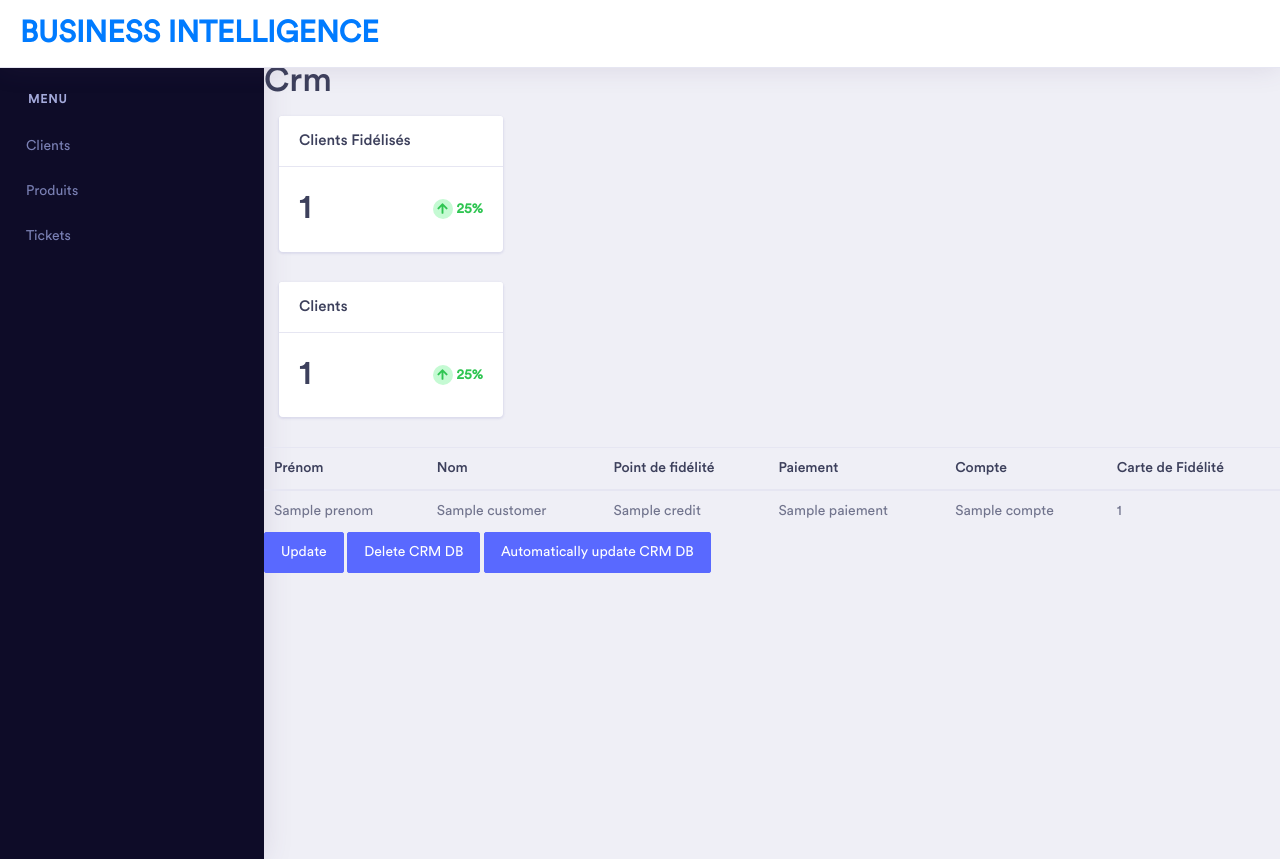
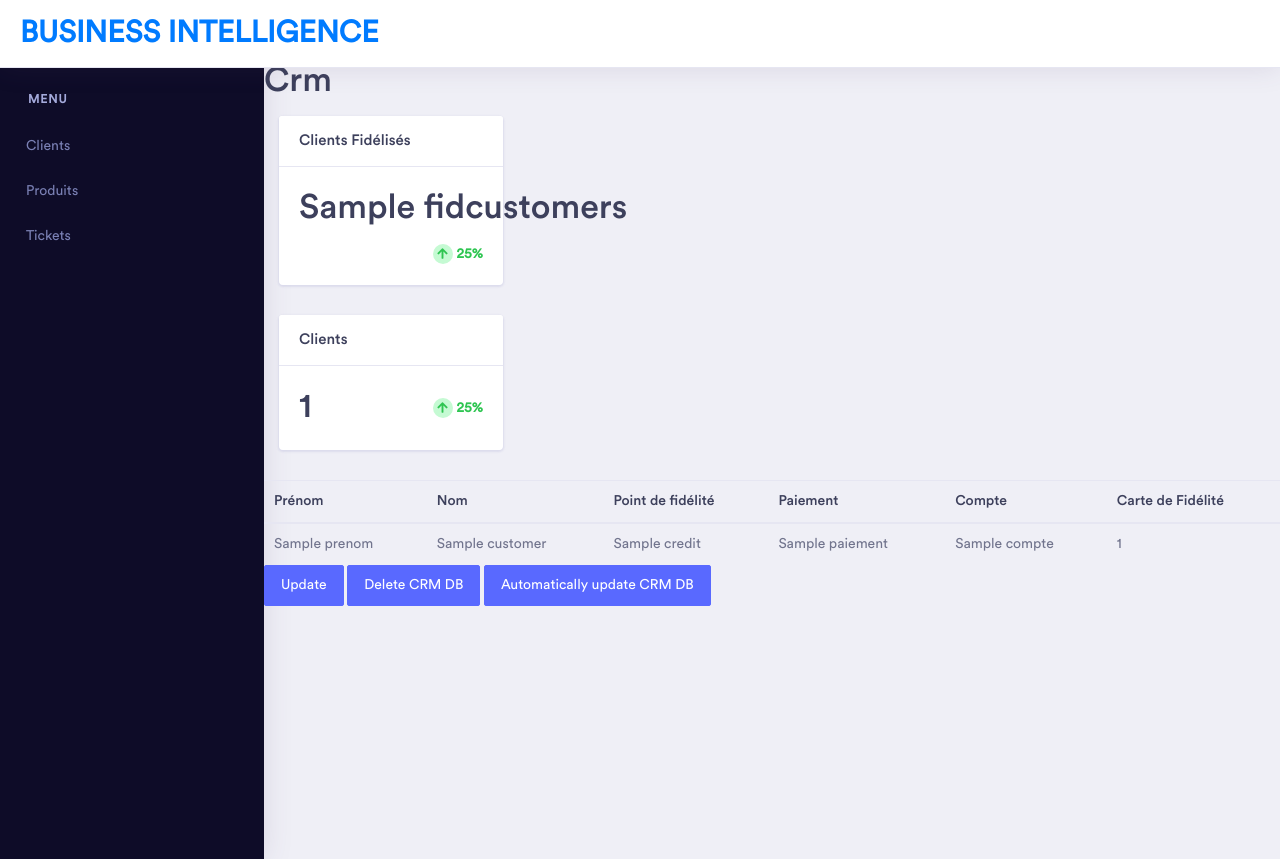
Before and after one commit to ursi-2020/business-intelligence, a Django app: template application/djangoapp/templates/crm.html in a window 1280 px wide. Shown: the top 859 px of the page. Run offline with Django 3.2, Linux system fonts and the light colour scheme; the template is opened without the code that fills it: most values are stand-ins (such as "Sample title", 1, 10 or a date in 2020); parts of the project's set-up code (start-up, migrations or seed data) failed here and were passed over; some libraries are stand-ins or nearby versions; some web fonts are replaced.

Commit message:
[CLIENT] Ajout du nombre de clients fidélisés sur le front

```diff
--- a/application/djangoapp/templates/crm.html
+++ b/application/djangoapp/templates/crm.html
@@ -7,7 +7,7 @@
                 <h5 class="card-header">Clients Fidélisés</h5>
                 <div class="card-body">
                     <div class="metric-value d-inline-block">
-                        <h1 class="mb-1">{{ fidcustomers.count }}</h1>
+                        <h1 class="mb-1">{{ fidcustomers }}</h1>
                     </div>
                     <div class="metric-label d-inline-block float-right text-success font-weight-bold">
                         <span class="icon-circle-small icon-box-xs text-success bg-success-light"><i class="fa fa-fw fa-arrow-up"></i></span><span class="ml-1">25%</span>
--- a/application/djangoapp/templates/index.html
+++ b/application/djangoapp/templates/index.html
@@ -80,8 +80,8 @@
         <!-- wrapper  -->
         <!-- ============================================================== -->
         <div class="dashboard-wrapper">
-            	{% block content %}
-                {% endblock %}
+            {% block content %}
+            {% endblock %}
         </div>
         <!-- ============================================================== -->
         <!-- end wrapper  -->
--- a/application/djangoapp/views.py
+++ b/application/djangoapp/views.py
@@ -25,7 +25,7 @@ def catalogue_produit(request):
 
 def crm(request):
     customers = Customer.objects.all()
-    fidcustomers = list(filter(lambda x: x.Compte is not None, customers))
+    fidcustomers = sum(1 for i in customers if i.Compte != "")
     return render(request, "crm.html", {'customers': customers, 'fidcustomers': fidcustomers})
 
 
```
